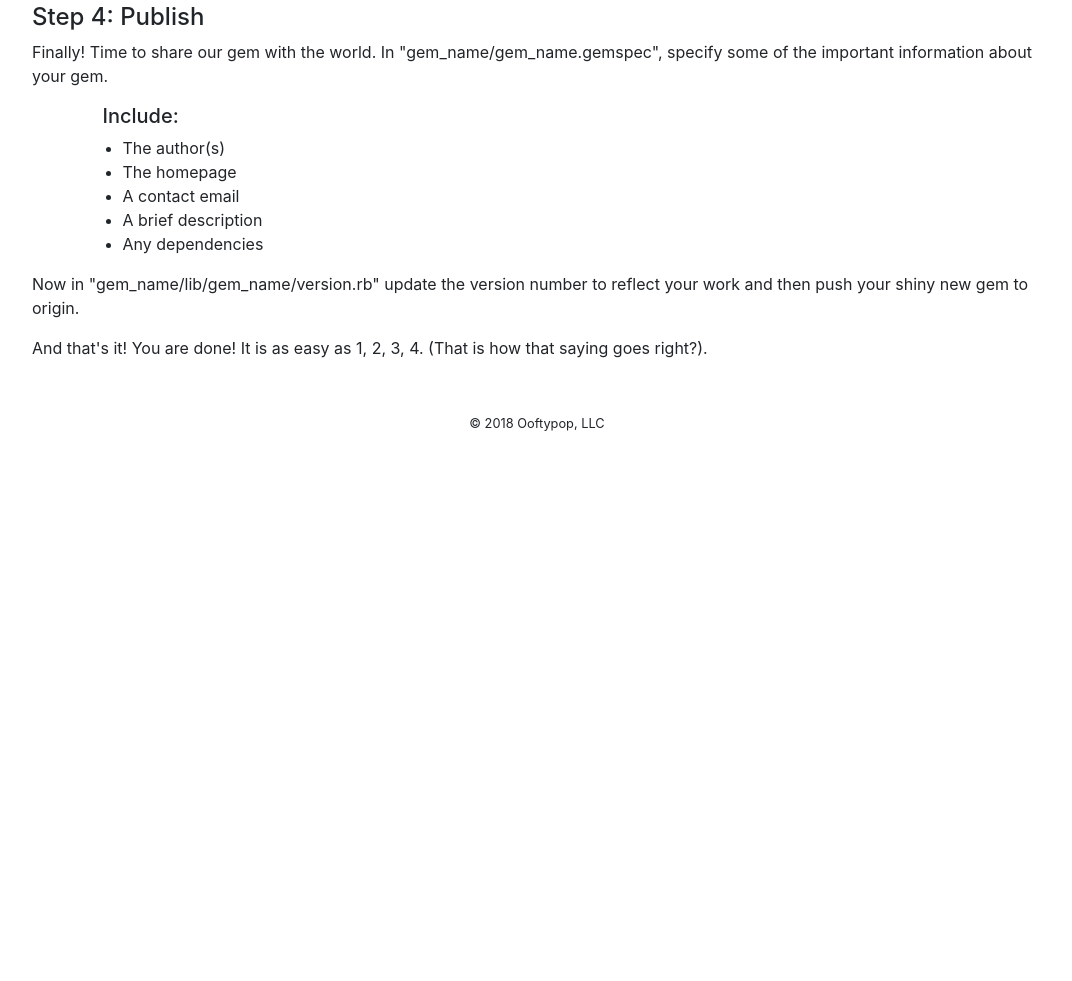
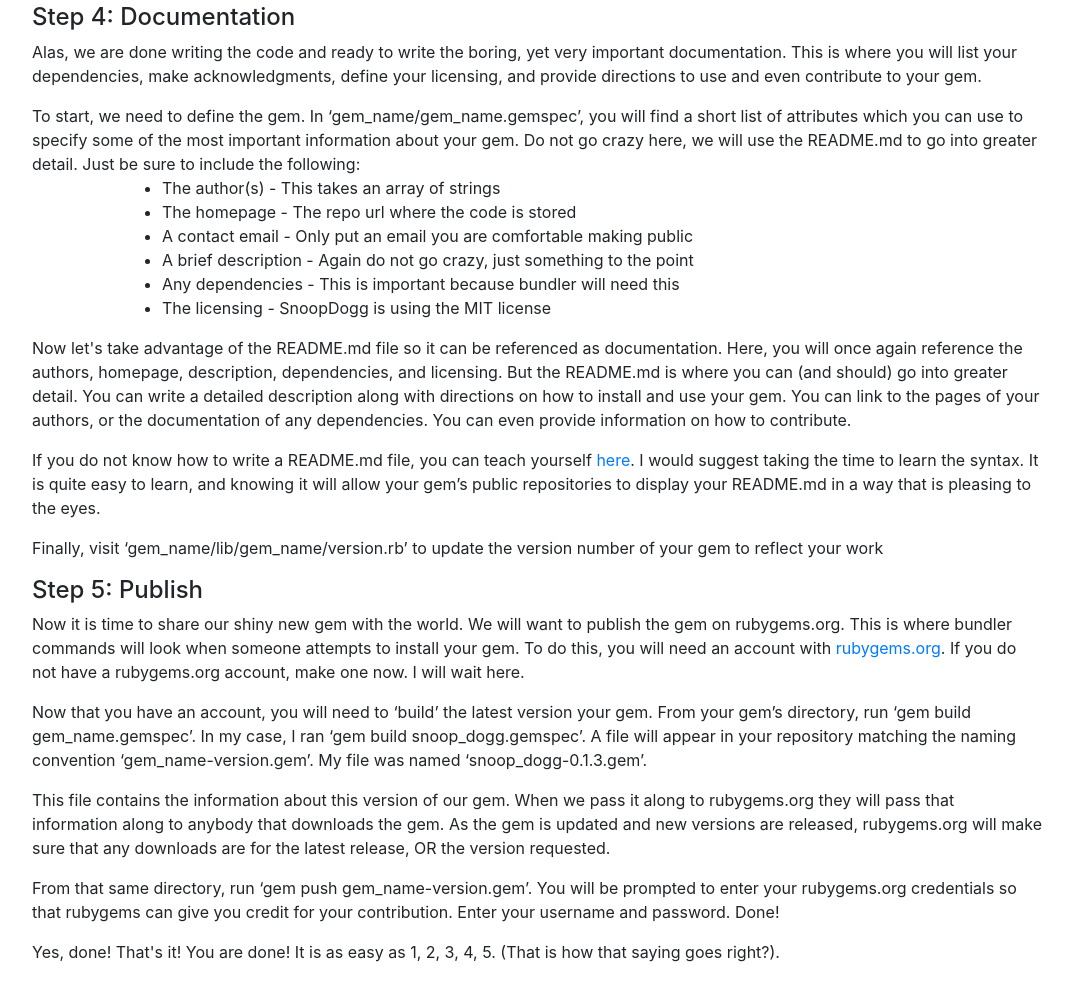
Before and after one commit to ooftypop/ooftypop.github.io, a plain HTML site: page articles/_how_to_make_a_plugin_for_rails.html in a window 1280 px wide. Shown: the part 1816-2797 px from the top of the page, without its empty margins (103-1175 px from the left). Before the commit the page ends 2270 px from the top, so only its background shows below. Drawn offline with nearby package versions, Linux system fonts and the light colour scheme; files whose address does not match are found by name; a web font is replaced by a local one.

Commit message:
edits to 'how to make a gem'

```diff
--- a/articles/_how_to_make_a_plugin_for_rails.html
+++ b/articles/_how_to_make_a_plugin_for_rails.html
@@ -97,7 +97,7 @@
       <article class="article-wrapper">
         <header>
           <h2 class="article-title">
-            How To Publish A Rails Plugin, In Four Easy Steps
+            How To Publish A Rails Plugin, In Five Easy Steps
           </h2>
           <h6 class="article-author">
             by Kevin J. Storberg
@@ -197,28 +197,71 @@
             Boom! Now SnoopDogg will automatically be included in every model in an application which uses it.
           </p>
 
-          <h4>Step 4: Publish</h4>
+          <h4>Step 4: Documentation</h4>
           <p class="article-paragraph">
-            Finally! Time to share our gem with the world.
-            In "gem_name/gem_name.gemspec", specify some of the important information about your gem.
+            Alas, we are done writing the code and ready to write the boring, yet very important documentation.
+						This is where you will list your dependencies, make acknowledgments, define your licensing, and provide directions to use and even contribute to your gem.
+          </p>
+					<p class="article-paragraph" style="margin-bottom: 0;">
+            To start, we need to define the gem.
+						In ‘gem_name/gem_name.gemspec’, you will find a short list of attributes which you can use to specify some of the most important information about your gem.
+						Do not go crazy here, we will use the README.md to go into greater detail. Just be sure to include the following:
           </p>
 
-          <div class="article-ul-wrapper">
-            <h5 class="article-ul-title">Include:</h5>
+          <div class="article-ul-wrapper" style="margin-left: 90px;">
             <ul class="article-ul">
-              <li>The author(s)</li>
-              <li>The homepage</li>
-              <li>A contact email</li>
-              <li>A brief description</li>
-              <li>Any dependencies</li>
+              <li>The author(s) - This takes an array of strings</li>
+              <li>The homepage - The repo url where the code is stored</li>
+              <li>A contact email - Only put an email you are comfortable making public</li>
+              <li>A brief description - Again do not go crazy, just something to the point</li>
+              <li>Any dependencies - This is important because bundler will need this</li>
+							<li>The licensing - SnoopDogg is using the MIT license</li>
             </ul>
           </div>
 
           <p class="article-paragraph">
-            Now in "gem_name/lib/gem_name/version.rb" update the version number to reflect your work and then push your shiny new gem to origin.
+            Now let's take advantage of the README.md file so it can be referenced as documentation.
+						Here, you will once again reference the authors, homepage, description, dependencies, and licensing.
+						But the README.md is where you can (and should) go into greater detail.
+						You can write a detailed description along with directions on how to install and use your gem.
+						You can link to the pages of your authors, or the documentation of any dependencies.
+						You can even provide information on how to contribute.
           </p>
           <p class="article-paragraph">
-            And that's it! You are done! It is as easy as 1, 2, 3, 4. (That is how that saying goes right?).
+            If you do not know how to write a README.md file, you can teach yourself <a href="https://help.github.com/articles/basic-writing-and-formatting-syntax/" target="_blank">here</a>.
+						I would suggest taking the time to learn the syntax.
+						It is quite easy to learn, and knowing it will allow your gem’s public repositories to display your README.md in a way that is pleasing to the eyes.
+          </p>
+					<p class="article-paragraph">
+            Finally, visit ‘gem_name/lib/gem_name/version.rb’ to update the version number of your gem to reflect your work
+          </p>
+
+					<h4>Step 5: Publish</h4>
+          <p class="article-paragraph">
+            Now it is time to share our shiny new gem with the world.
+						We will want to publish the gem on rubygems.org.
+						This is where bundler commands will look when someone attempts to install your gem.
+						To do this, you will need an account with <a href="https://rubygems.org/sign_up" target="_blank">rubygems.org</a>.
+						If you do not have a rubygems.org account, make one now. I will wait here.
+          </p>
+					<p class="article-paragraph">
+						Now that you have an account, you will need to ‘build’ the latest version your gem.
+						From your gem’s directory, run ‘gem build gem_name.gemspec’.
+						In my case, I ran ‘gem build snoop_dogg.gemspec’.
+						A file will appear in your repository matching the naming convention ‘gem_name-version.gem’.
+						My file was named ‘snoop_dogg-0.1.3.gem’.
+					</p>
+					<p class="article-paragraph">
+            This file contains the information about this version of our gem. When we pass it along to rubygems.org they will pass that information along to anybody that downloads the gem.
+						As the gem is updated and new versions are released, rubygems.org will make sure that any downloads are for the latest release, OR the version requested.
+          </p>
+					<p class="article-paragraph">
+            From that same directory, run ‘gem push gem_name-version.gem’.
+						You will be prompted to enter your rubygems.org credentials so that rubygems can give you credit for your contribution.
+						Enter your username and password. Done!
+          </p>
+					<p class="article-paragraph">
+            Yes, done! That's it! You are done! It is as easy as 1, 2, 3, 4, 5. (That is how that saying goes right?).
           </p>
 
         </section>
```
